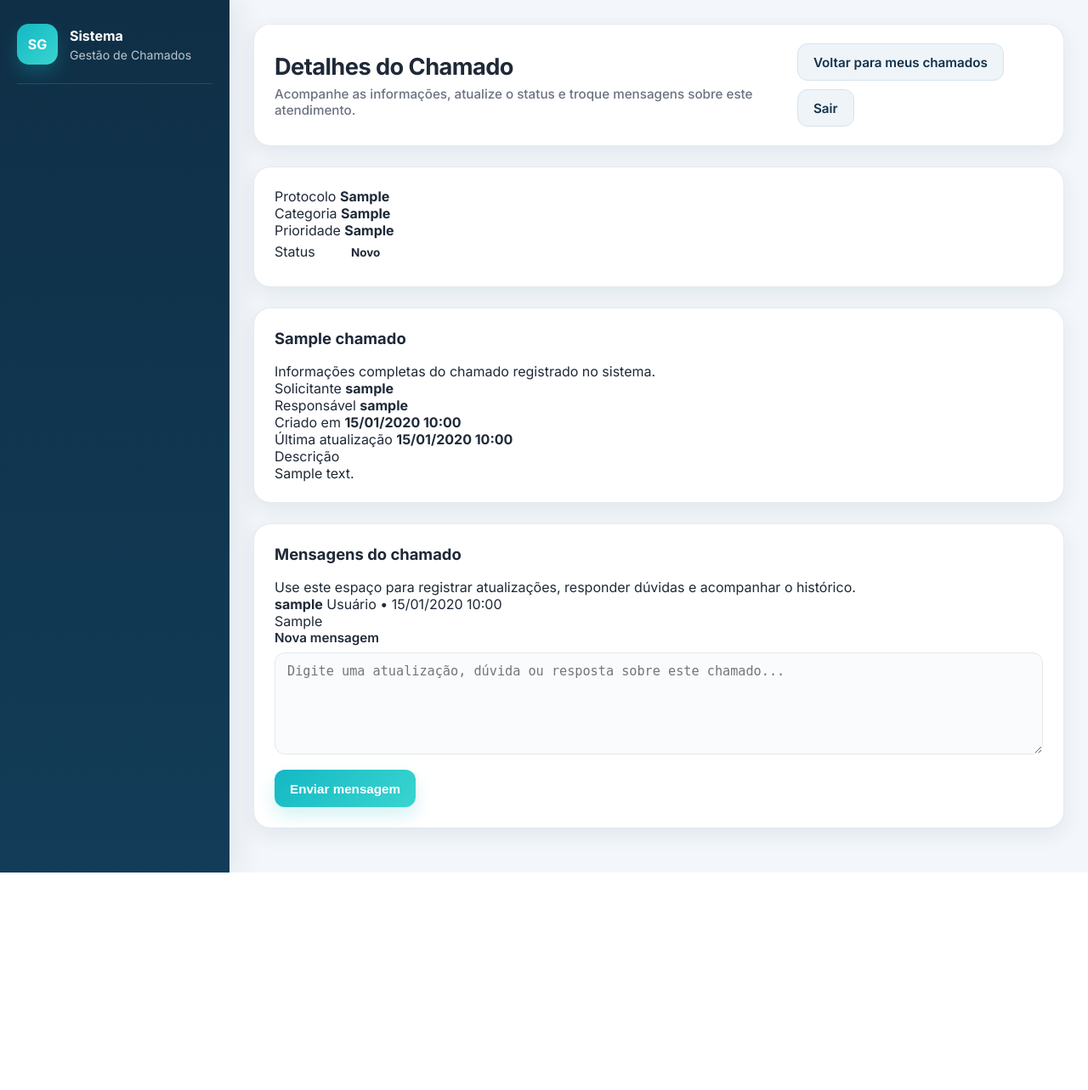
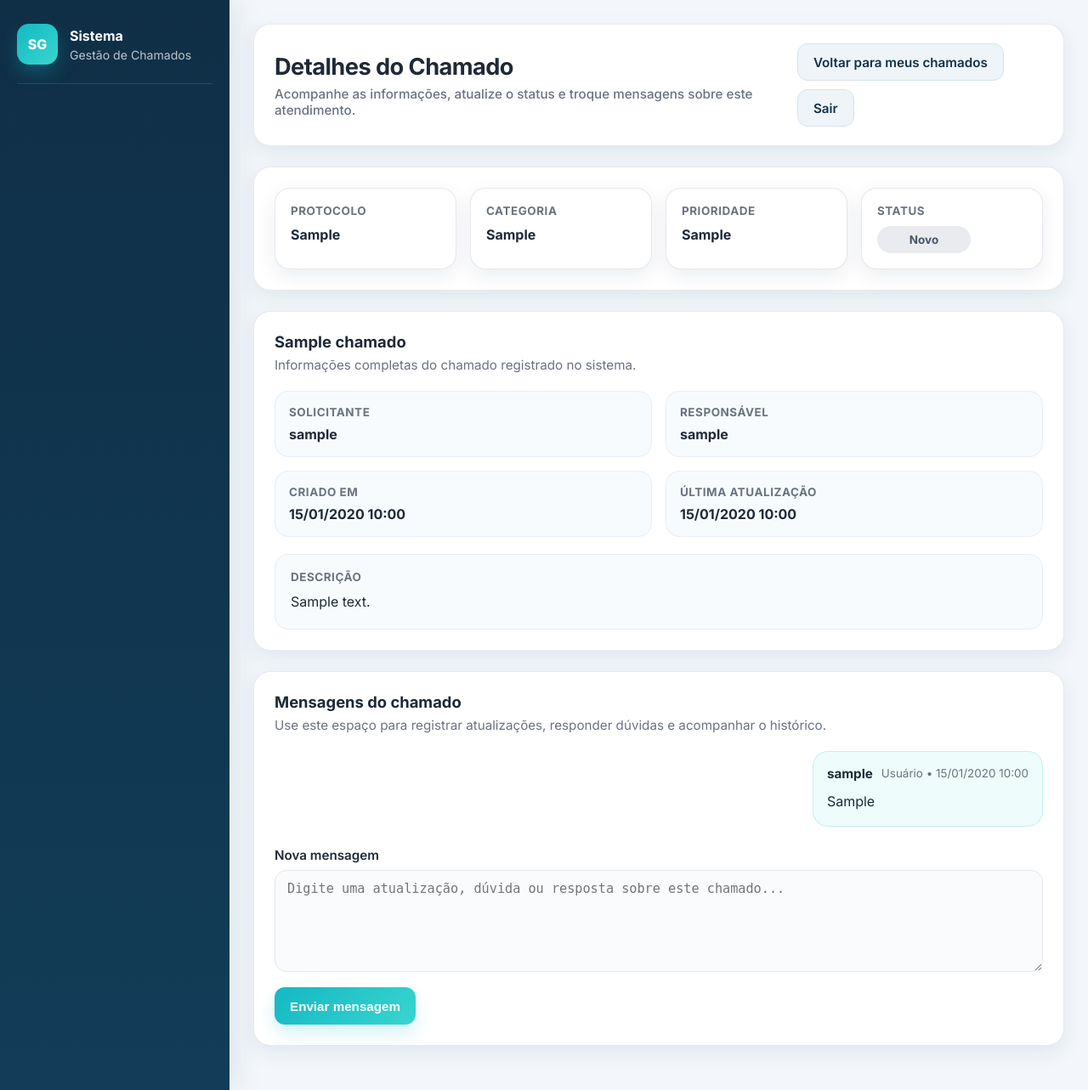
Before and after one commit to clawdyno0-png/sistema-chamados, a Flask app: page /chamados/1 in a window 1280 px wide. Shown: the whole page at 85% size. Before the commit the page ends 1027 px from the top, so only its background shows below. Run offline with Flask 3, Linux system fonts and the light colour scheme; a user stored in the database is signed in; tables that the repository leaves empty hold one stand-in row (values such as "Sample post").

Commit message:
Update style.css

```diff
--- a/static/style.css
+++ b/static/style.css
@@ -1,4 +1,4 @@
-@import url('https://fonts.googleapis.com/css2?family=Inter:wght@400;500;600;700&display=swap');
+@import url('https://fonts.googleapis.com/css2?family=Inter:wght@400;500;600;700;800&display=swap');
 
 :root {
   --bg-main: #f4f7fb;
@@ -10,6 +10,7 @@
   --text-primary: #1f2937;
   --text-secondary: #6b7280;
   --text-light: #ffffff;
+  --text-muted: #94a3b8;
 
   --border-color: #e5e7eb;
   --shadow-soft: 0 10px 30px rgba(15, 23, 42, 0.08);
@@ -22,9 +23,10 @@
   --danger: #ef4444;
   --info: #3b82f6;
   --resolved: #6366f1;
+  --muted: #64748b;
 
-  --radius-lg: 18px;
-  --radius-md: 12px;
+  --radius-lg: 20px;
+  --radius-md: 14px;
   --radius-sm: 10px;
   --transition: all 0.25s ease;
 }
@@ -37,96 +39,104 @@
 
 html,
 body {
+  min-height: 100%;
   font-family: 'Inter', sans-serif;
   background: linear-gradient(180deg, #eafcff 0%, var(--bg-main) 180px);
   color: var(--text-primary);
-  min-height: 100%;
 }
 
-/* ---------- TOPO / PÁGINAS PÚBLICAS ---------- */
-.topbar {
-  width: 100%;
-  background: linear-gradient(135deg, #10b8c7 0%, #3ddad7 100%);
-  box-shadow: var(--shadow-soft);
-  padding: 24px 0;
+/* ---------- BASE GLOBAL ---------- */
+a {
+  text-decoration: none;
 }
 
-.topbar-content {
-  width: min(1180px, calc(100% - 32px));
-  margin: 0 auto;
+.text-muted {
+  color: var(--text-muted);
+}
+
+.section-description {
+  color: var(--text-secondary);
+  margin-top: 6px;
+  line-height: 1.5;
+  font-size: 0.95rem;
+}
+
+.section-header-inline {
   display: flex;
-  align-items: center;
+  align-items: flex-start;
   justify-content: space-between;
   gap: 16px;
+  margin-bottom: 18px;
+  flex-wrap: wrap;
 }
 
-.topbar-content h1 {
-  font-size: 1.7rem;
-  font-weight: 700;
-  color: var(--text-light);
-  letter-spacing: -0.02em;
+/* ---------- BOTÕES ---------- */
+.btn {
+  display: inline-flex;
+  align-items: center;
+  justify-content: center;
+  gap: 8px;
+  min-height: 44px;
+  padding: 0 18px;
+  border: none;
+  border-radius: 12px;
+  background: linear-gradient(135deg, var(--primary) 0%, #39d5cf 100%);
+  color: #ffffff;
+  font-size: 0.95rem;
+  font-weight: 600;
+  cursor: pointer;
+  transition: var(--transition);
+  box-shadow: 0 10px 20px rgba(20, 184, 196, 0.18);
 }
 
-.container {
-  width: min(1180px, calc(100% - 32px));
-  margin: 28px auto 40px;
+.btn:hover {
+  transform: translateY(-1px);
+  filter: brightness(0.98);
 }
 
-.section {
-  background: var(--bg-card);
-  border: 1px solid rgba(229, 231, 235, 0.9);
-  border-radius: var(--radius-lg);
-  padding: 24px;
-  margin-bottom: 24px;
-  box-shadow: var(--shadow-card);
+.btn-sm {
+  min-height: 38px;
+  padding: 0 14px;
+  font-size: 0.88rem;
+  border-radius: 10px;
 }
 
-.section h2 {
-  font-size: 1.2rem;
-  margin-bottom: 18px;
-  color: var(--text-primary);
-  font-weight: 700;
+.btn-outline {
+  background: #ffffff;
+  color: #10324a;
+  border: 1px solid #d7e3ec;
+  box-shadow: none;
 }
 
-/* ---------- CARDS ---------- */
-.card-grid {
-  display: grid;
-  grid-template-columns: repeat(3, minmax(180px, 1fr));
-  gap: 18px;
-  margin-bottom: 24px;
+.btn-outline:hover {
+  background: #f7fafc;
 }
 
-.card {
-  background: var(--bg-card);
-  border-radius: var(--radius-lg);
-  padding: 22px;
-  box-shadow: var(--shadow-card);
-  border: 1px solid rgba(229, 231, 235, 0.9);
-  position: relative;
-  overflow: hidden;
+.btn-secondary {
+  background: rgba(255, 255, 255, 0.18);
+  color: #ffffff;
+  border: 1px solid rgba(255, 255, 255, 0.28);
+  box-shadow: none;
 }
 
-.card::before {
-  content: "";
-  position: absolute;
-  inset: 0 auto 0 0;
-  width: 6px;
-  border-radius: 6px;
-  background: linear-gradient(180deg, #10b8c7, #3ddad7);
+.btn-secondary:hover {
+  background: rgba(255, 255, 255, 0.24);
 }
 
-.card h3 {
-  font-size: 0.98rem;
-  font-weight: 600;
-  color: var(--text-secondary);
-  margin-bottom: 12px;
+.btn-secondary-header {
+  background: #eef4f8;
+  color: #10324a;
+  border: 1px solid #d7e3ec;
+  box-shadow: none;
 }
 
-.number {
-  font-size: 2rem;
-  font-weight: 700;
-  color: var(--text-primary);
-  letter-spacing: -0.04em;
+.btn-secondary-header:hover {
+  background: #e4edf3;
+}
+
+.btn-success {
+  background: linear-gradient(135deg, #22c55e 0%, #34d399 100%);
+  box-shadow: 0 10px 20px rgba(34, 197, 94, 0.18);
 }
 
 /* ---------- FORMULÁRIOS ---------- */
@@ -167,156 +177,44 @@ textarea.form-control {
   box-shadow: 0 0 0 4px rgba(20, 184, 196, 0.12);
 }
 
-.filter-row {
-  display: grid;
-  grid-template-columns: repeat(2, minmax(220px, 1fr));
-  gap: 16px;
+/* ---------- FLASH ---------- */
+.flash-stack {
+  margin-bottom: 20px;
+  display: flex;
+  flex-direction: column;
+  gap: 10px;
 }
 
-/* ---------- BOTÕES ---------- */
-.btn {
-  display: inline-flex;
-  align-items: center;
-  justify-content: center;
-  gap: 8px;
-  min-height: 44px;
-  padding: 0 18px;
-  border: none;
-  border-radius: 12px;
-  background: linear-gradient(135deg, var(--primary) 0%, #39d5cf 100%);
-  color: white;
-  font-size: 0.95rem;
+.flash-message {
+  border-radius: 14px;
+  padding: 14px 16px;
   font-weight: 600;
-  text-decoration: none;
-  cursor: pointer;
-  transition: var(--transition);
-  box-shadow: 0 10px 20px rgba(20, 184, 196, 0.18);
+  border: 1px solid transparent;
+  box-shadow: var(--shadow-card);
 }
 
-.btn:hover {
-  transform: translateY(-1px);
-  filter: brightness(0.98);
+.flash-success {
+  background: rgba(34, 197, 94, 0.12);
+  color: #166534;
+  border-color: rgba(34, 197, 94, 0.22);
 }
 
-.btn-secondary {
-  background: rgba(255, 255, 255, 0.18);
-  color: #ffffff;
-  border: 1px solid rgba(255, 255, 255, 0.28);
-  box-shadow: none;
+.flash-danger {
+  background: rgba(239, 68, 68, 0.12);
+  color: #991b1b;
+  border-color: rgba(239, 68, 68, 0.2);
 }
 
-.btn-secondary:hover {
-  background: rgba(255, 255, 255, 0.24);
+.flash-warning {
+  background: rgba(245, 158, 11, 0.14);
+  color: #92400e;
+  border-color: rgba(245, 158, 11, 0.22);
 }
 
-.btn-secondary-header {
-  background: #eef4f8;
-  color: #10324a;
-  border: 1px solid #d7e3ec;
-  box-shadow: none;
-}
-
-.btn-secondary-header:hover {
-  background: #e4edf3;
-}
-
-.btn-success {
-  background: linear-gradient(135deg, #22c55e 0%, #34d399 100%);
-  box-shadow: 0 10px 20px rgba(34, 197, 94, 0.18);
-}
-
-/* ---------- TABELA ---------- */
-.table-wrapper {
-  width: 100%;
-  overflow-x: auto;
-  border-radius: 16px;
-  border: 1px solid var(--border-color);
-}
-
-table {
-  width: 100%;
-  border-collapse: collapse;
-  background: #ffffff;
-}
-
-thead {
-  background: #eff4f8;
-}
-
-thead th {
-  text-align: left;
-  font-size: 0.9rem;
-  font-weight: 700;
-  color: #425466;
-  padding: 16px;
-  border-bottom: 1px solid var(--border-color);
-  white-space: nowrap;
-}
-
-tbody td {
-  padding: 16px;
-  border-bottom: 1px solid #eef2f7;
-  font-size: 0.94rem;
-  color: var(--text-primary);
-  vertical-align: middle;
-}
-
-tbody tr:hover {
-  background: #f8fbfd;
-}
-
-/* ---------- BADGES ---------- */
-.badge {
-  display: inline-flex;
-  align-items: center;
-  justify-content: center;
-  padding: 8px 12px;
-  border-radius: 999px;
-  font-size: 0.84rem;
-  font-weight: 700;
-  min-width: 110px;
-  text-align: center;
-}
-
-.badge-novo {
-  background: rgba(34, 197, 94, 0.14);
-  color: #15803d;
-}
-
-.badge-andamento {
-  background: rgba(59, 130, 246, 0.14);
+.flash-info {
+  background: rgba(59, 130, 246, 0.12);
   color: #1d4ed8;
-}
-
-.badge-aguardando {
-  background: rgba(245, 158, 11, 0.16);
-  color: #b45309;
-}
-
-.badge-resolvido {
-  background: rgba(99, 102, 241, 0.14);
-  color: #4338ca;
-}
-
-.badge-prioridade-alta {
-  background: rgba(239, 68, 68, 0.14);
-  color: #b91c1c;
-}
-
-.badge-prioridade-media {
-  background: rgba(245, 158, 11, 0.16);
-  color: #b45309;
-}
-
-.badge-prioridade-baixa {
-  background: rgba(16, 185, 129, 0.14);
-  color: #047857;
-}
-
-/* ---------- TEXTO VAZIO ---------- */
-.empty-text {
-  color: var(--text-secondary);
-  font-weight: 500;
+  border-color: rgba(59, 130, 246, 0.2);
 }
 
 /* ---------- LOGIN / CADASTRO ---------- */
@@ -530,7 +387,30 @@ tbody tr:hover {
   font-size: 0.95rem;
 }
 
-/* ---------- CARDS DE RESUMO INTERNOS ---------- */
+.actions-row {
+  display: flex;
+  gap: 10px;
+  flex-wrap: wrap;
+}
+
+/* ---------- SEÇÕES ---------- */
+.content-section {
+  background: #ffffff;
+  border: 1px solid rgba(229, 231, 235, 0.9);
+  border-radius: 20px;
+  padding: 24px;
+  margin-bottom: 24px;
+  box-shadow: var(--shadow-card);
+}
+
+.content-section h2 {
+  margin: 0 0 4px;
+  font-size: 1.15rem;
+  color: var(--text-primary);
+  font-weight: 700;
+}
+
+/* ---------- DASHBOARD ---------- */
 .dashboard-grid {
   display: grid;
   grid-template-columns: repeat(4, minmax(180px, 1fr));
@@ -553,28 +444,281 @@ tbody tr:hover {
   font-weight: 600;
 }
 
-.dashboard-card .number {
-  margin: 0;
+.number {
+  font-size: 2rem;
+  font-weight: 700;
+  color: var(--text-primary);
+  letter-spacing: -0.04em;
 }
 
-/* ---------- AÇÕES E BLOCOS ---------- */
-.content-section {
+/* ---------- TABELAS ---------- */
+.table-responsive,
+.table-wrapper {
+  width: 100%;
+  overflow-x: auto;
+  border-radius: 16px;
+  border: 1px solid var(--border-color);
+}
+
+.custom-table,
+table {
+  width: 100%;
+  border-collapse: collapse;
   background: #ffffff;
-  border: 1px solid rgba(229, 231, 235, 0.9);
-  border-radius: 20px;
-  padding: 24px;
-  margin-bottom: 24px;
+}
+
+.custom-table thead,
+thead {
+  background: #eff4f8;
+}
+
+.custom-table thead th,
+thead th {
+  text-align: left;
+  font-size: 0.9rem;
+  font-weight: 700;
+  color: #425466;
+  padding: 16px;
+  border-bottom: 1px solid var(--border-color);
+}
+
+.custom-table tbody td,
+tbody td {
+  padding: 16px;
+  border-bottom: 1px solid #eef2f7;
+  font-size: 0.94rem;
+  color: var(--text-primary);
+  vertical-align: middle;
+}
+
+.custom-table tbody tr:hover,
+tbody tr:hover {
+  background: #f8fbfd;
+}
+
+.table-actions {
+  display: flex;
+  justify-content: flex-end;
+  gap: 8px;
+  flex-wrap: wrap;
+}
+
+/* ---------- BADGES ---------- */
+.badge {
+  display: inline-flex;
+  align-items: center;
+  justify-content: center;
+  padding: 8px 12px;
+  border-radius: 999px;
+  font-size: 0.84rem;
+  font-weight: 700;
+  min-width: 110px;
+}
+
+.badge-success {
+  background: rgba(34, 197, 94, 0.14);
+  color: #15803d;
+}
+
+.badge-warning {
+  background: rgba(245, 158, 11, 0.14);
+  color: #b45309;
+}
+
+.badge-danger {
+  background: rgba(239, 68, 68, 0.14);
+  color: #b91c1c;
+}
+
+.badge-info {
+  background: rgba(59, 130, 246, 0.14);
+  color: #1d4ed8;
+}
+
+.badge-muted {
+  background: rgba(100, 116, 139, 0.14);
+  color: #475569;
+}
+
+.badge-novo {
+  background: rgba(34, 197, 94, 0.14);
+  color: #15803d;
+}
+
+.badge-andamento {
+  background: rgba(59, 130, 246, 0.14);
+  color: #1d4ed8;
+}
+
+.badge-resolvido {
+  background: rgba(99, 102, 241, 0.14);
+  color: #4338ca;
+}
+
+/* ---------- ESTADO VAZIO ---------- */
+.empty-state {
+  border: 1px dashed #d7e3ec;
+  border-radius: 18px;
+  padding: 28px 20px;
+  text-align: center;
+  background: #fbfdff;
+}
+
+.empty-state h3 {
+  margin-bottom: 8px;
+  font-size: 1.05rem;
+  color: var(--text-primary);
+}
+
+.empty-state p {
+  color: var(--text-secondary);
+  line-height: 1.5;
+}
+
+.warning-state {
+  background: #fffaf0;
+  border-color: #f6d79a;
+}
+
+/* ---------- DETALHE DO CHAMADO ---------- */
+.detail-top-grid {
+  display: grid;
+  grid-template-columns: repeat(4, minmax(180px, 1fr));
+  gap: 16px;
+}
+
+.detail-card {
+  background: #ffffff;
+  border: 1px solid rgba(229, 231, 235, 0.95);
+  border-radius: 18px;
+  padding: 18px;
   box-shadow: var(--shadow-card);
 }
 
-.content-section h2 {
-  margin: 0 0 18px;
-  font-size: 1.15rem;
-  color: var(--text-primary);
+.detail-label {
+  display: block;
+  font-size: 0.84rem;
   font-weight: 700;
+  color: var(--text-secondary);
+  text-transform: uppercase;
+  letter-spacing: 0.04em;
+  margin-bottom: 10px;
 }
 
-.actions-row {
+.detail-value {
+  font-size: 1rem;
+  color: var(--text-primary);
+}
+
+.ticket-info-grid {
+  display: grid;
+  grid-template-columns: repeat(2, minmax(240px, 1fr));
+  gap: 16px;
+  margin-bottom: 20px;
+}
+
+.ticket-info-box {
+  background: #f8fbfd;
+  border: 1px solid #e7eef5;
+  border-radius: 16px;
+  padding: 16px;
+}
+
+.ticket-info-label {
+  display: block;
+  font-size: 0.84rem;
+  font-weight: 700;
+  color: var(--text-secondary);
+  text-transform: uppercase;
+  letter-spacing: 0.04em;
+  margin-bottom: 8px;
+}
+
+.ticket-description-box {
+  background: #f8fbfd;
+  border: 1px solid #e7eef5;
+  border-radius: 16px;
+  padding: 18px;
+}
+
+.ticket-description-box p {
+  line-height: 1.7;
+  color: var(--text-primary);
+  white-space: pre-wrap;
+}
+
+.analyst-panel {
+  display: flex;
+  flex-direction: column;
+  gap: 16px;
+}
+
+.status-form-inline {
+  display: flex;
+  align-items: flex-end;
+  gap: 12px;
+  flex-wrap: wrap;
+}
+
+/* ---------- CHAT ---------- */
+.chat-box {
+  display: flex;
+  flex-direction: column;
+  gap: 14px;
+  margin-bottom: 24px;
+}
+
+.chat-message {
+  max-width: 900px;
+  background: #f7fafc;
+  border: 1px solid #e5edf5;
+  border-radius: 18px;
+  padding: 16px;
+}
+
+.chat-own {
+  align-self: flex-end;
+  background: #eefcfb;
+  border-color: rgba(20, 184, 196, 0.18);
+}
+
+.chat-message-header {
+  display: flex;
+  align-items: center;
+  justify-content: space-between;
+  gap: 10px;
+  flex-wrap: wrap;
+  margin-bottom: 10px;
+}
+
+.chat-message-header strong {
+  color: var(--text-primary);
+  font-size: 0.95rem;
+}
+
+.chat-message-header span {
+  color: var(--text-secondary);
+  font-size: 0.84rem;
+}
+
+.chat-message p {
+  margin: 0;
+  line-height: 1.65;
+  white-space: pre-wrap;
+}
+
+.message-form {
+  margin-top: 8px;
+}
+
+/* ---------- LISTAS E FILTROS SIMPLES ---------- */
+.filter-row {
+  display: grid;
+  grid-template-columns: repeat(2, minmax(220px, 1fr));
+  gap: 16px;
+}
+
+.actions-inline {
   display: flex;
   gap: 10px;
   flex-wrap: wrap;
```
Also changed, not shown: other parts of static/style.css (+49 -79 lines).
